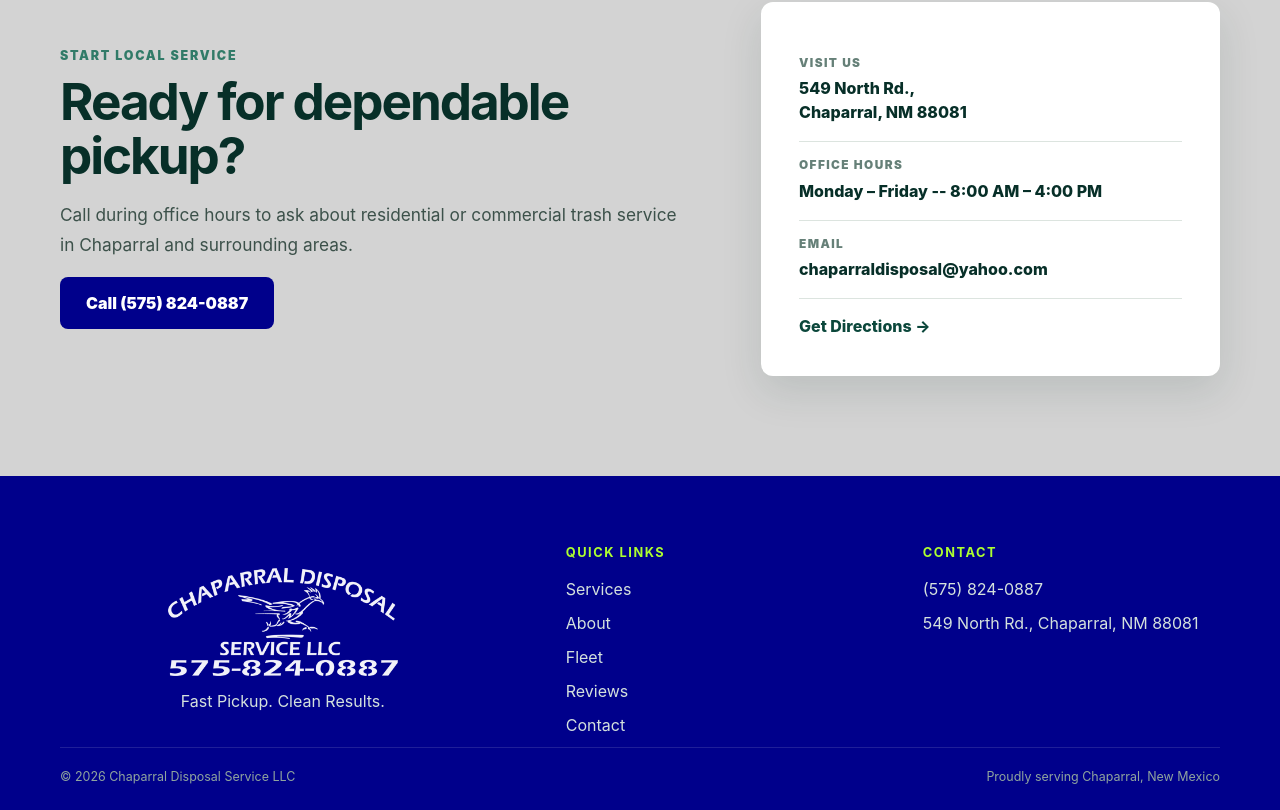
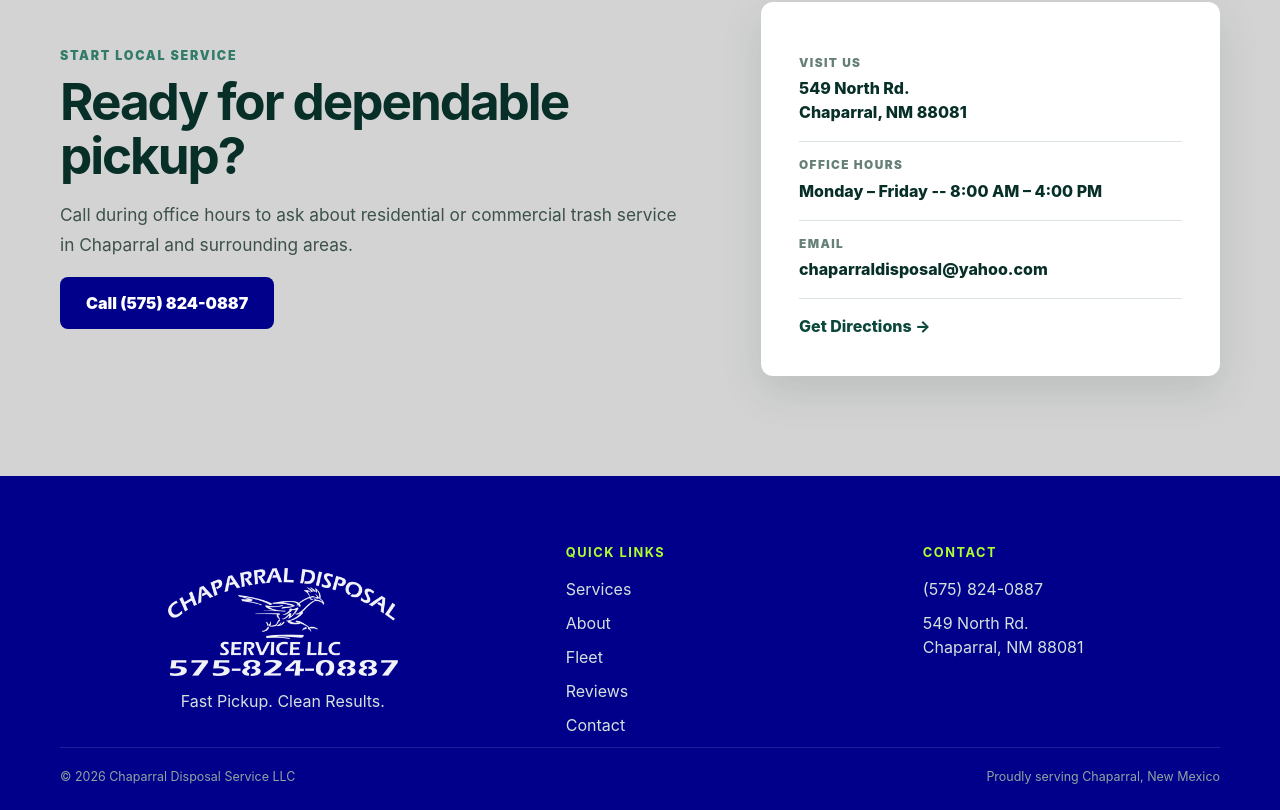
Before and after one commit to thegrindnet/chaparral-disposal-service, a React (Vite) app: page / in a window 1280 px wide. Shown: the part 4560-5370 px from the top of the page. Built offline with nearby package versions, Linux system fonts and the light colour scheme.

Commit message:
Add white-space in footer component where the address is at

```diff
--- a/src/components/Footer/Footer.css
+++ b/src/components/Footer/Footer.css
@@ -7,6 +7,7 @@
   display: grid;
   grid-template-columns: 1.5fr 1fr 1fr;
   gap: 60px;
+  white-space: pre-line;
 }
 
 .footer__logo_tag-line {
--- a/src/utils/constants.js
+++ b/src/utils/constants.js
@@ -6,7 +6,7 @@
   phoneDisplay: "(575) 824-0887",
   phone: "+15758240887",
   email: "chaparraldisposal@yahoo.com",
-  address: "549 North Rd., \nChaparral, NM 88081",
+  address: "549 North Rd. \nChaparral, NM 88081",
   hours: "Monday – Friday -- 8:00 AM – 4:00 PM",
   mapUrl: "https://maps.app.goo.gl/M3KwZYkuew4jRwSbA",
 };
```
